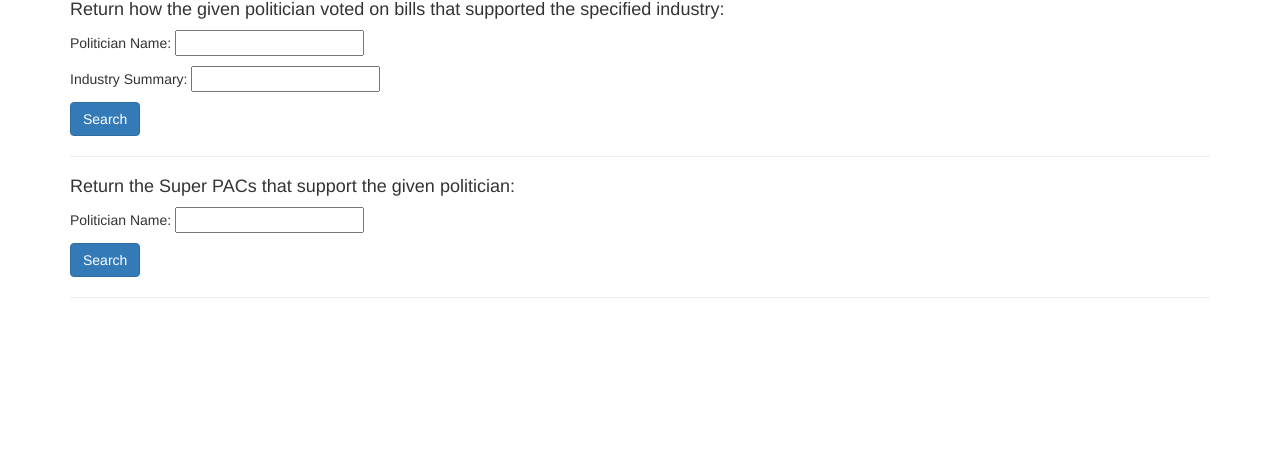
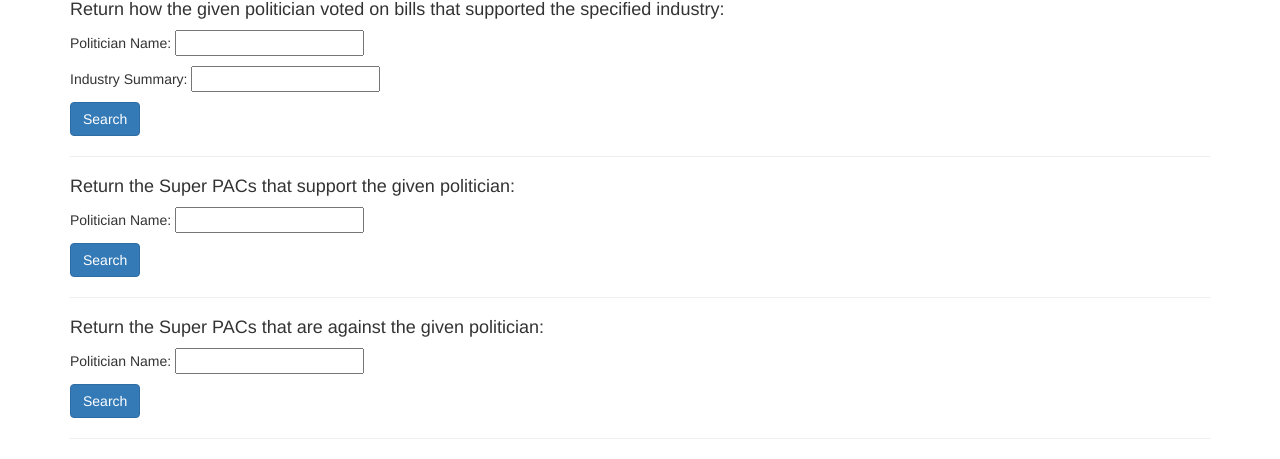
Before and after one commit to dariajung/cs4111-g13, a Flask app: page /search in a window 1280 px wide. Shown: the part 759-1218 px from the top of the page. Before the commit the page ends 1057 px from the top, so only its background shows below. Run offline with Flask 2, Linux system fonts and the light colour scheme; parts of the project's set-up code (start-up, migrations or seed data) failed here and were passed over; some libraries are stand-ins or nearby versions.

Commit message:
allow users to find super pacs that are against a given politician

```diff
--- a/webserver/server.py
+++ b/webserver/server.py
@@ -448,6 +448,25 @@ def search_politician_spacs_supports():
 
   return render_template('/search_results.html', polit_spac_supports_data = results)
 
+@app.route('/search_polit_spac_against', methods=['GET'])
+def search_politician_spacs_against():
+
+  query = request.args.get('query') # do validation on query
+
+  results = []
+
+  cursor = g.conn.execute("""SELECT sp.committee_id, ss.amount, p.name, sp.name, sp.viewpoint
+                              FROM super_pacs sp, spac_against ss, politicians p
+                              WHERE ss.name = p.name AND ss.committee_id = sp.committee_id AND p.name = %s
+                              """, query)
+
+  for result in cursor:
+    results.append(result)
+
+  cursor.close()
+
+  return render_template('/search_results.html', polit_spac_against_data = results)
+
 # --------------------------------------------
 
 # Example of adding new data to the database
--- a/webserver/templates/search.html
+++ b/webserver/templates/search.html
@@ -67,4 +67,12 @@
 
   <hr>
 
+    <form method="GET" action="/search_polit_spac_against">
+    <h4>Return the Super PACs that are against the given politician: </h4>
+      <p>Politician Name: <input type="text" name="query" required> </p>
+      <input type="submit" value="Search" class="btn btn-primary">
+  </form>
+
+  <hr>
+
 </div>
```
Also changed, not shown: webserver/templates/search_results.html (+14 -0 lines).
